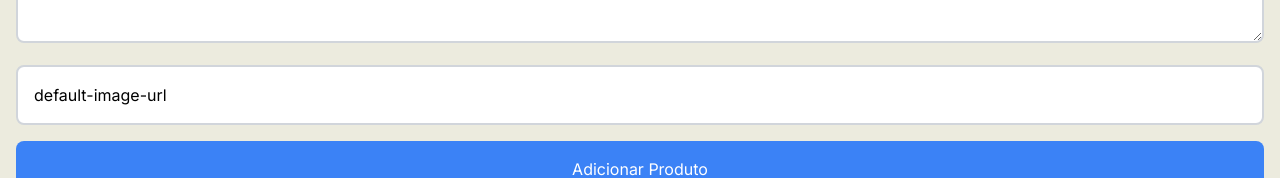
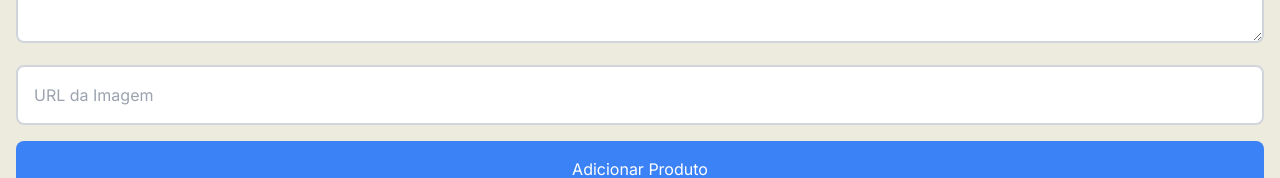
Before and after one commit to juliamofardinii/fakeStoreApi, a React (Create React App) app: page /adicionar-produto in a window 1280 px wide. Shown: the part 293-471 px from the top of the page. Built offline with nearby package versions, Linux system fonts and the light colour scheme; a web font is replaced by a local one.

Commit message:
remoção categoria

```diff
--- a/src/components/CadastroProduto/ProductForm.tsx
+++ b/src/components/CadastroProduto/ProductForm.tsx
@@ -12,7 +12,7 @@ const ProductForm: React.FC<ProductFormProps> = ({ existingProduct }) => {
   const [title, setTitle] = useState<string>(() => localStorage.getItem('title') || existingProduct?.title || '');
   const [price, setPrice] = useState<number>(() => Number(localStorage.getItem('price')) || existingProduct?.price || 0);
   const [description, setDescription] = useState<string>(() => localStorage.getItem('description') || existingProduct?.description || '');
-  const [image, setImage] = useState<string>(existingProduct?.image || 'default-image-url');
+  const [image, setImage] = useState<string>(existingProduct?.image || '');
 
   // Função para recuperar os produtos do localStorage e garantir que seja um array
   const getProductsFromStorage = () => {
@@ -44,12 +44,11 @@ const ProductForm: React.FC<ProductFormProps> = ({ existingProduct }) => {
 
     alert('Produto adicionado com sucesso!');
 
-    // Limpar o formulário e localStorage
-    /*setTitle('');
+    //Limpar o formulário e localStorage
+    setTitle('');
     setPrice(0);
     setDescription('');
-    setImage('default-image-url');
-    setCategory('general');*/
+    setImage('');
   };
 
   return (
```
